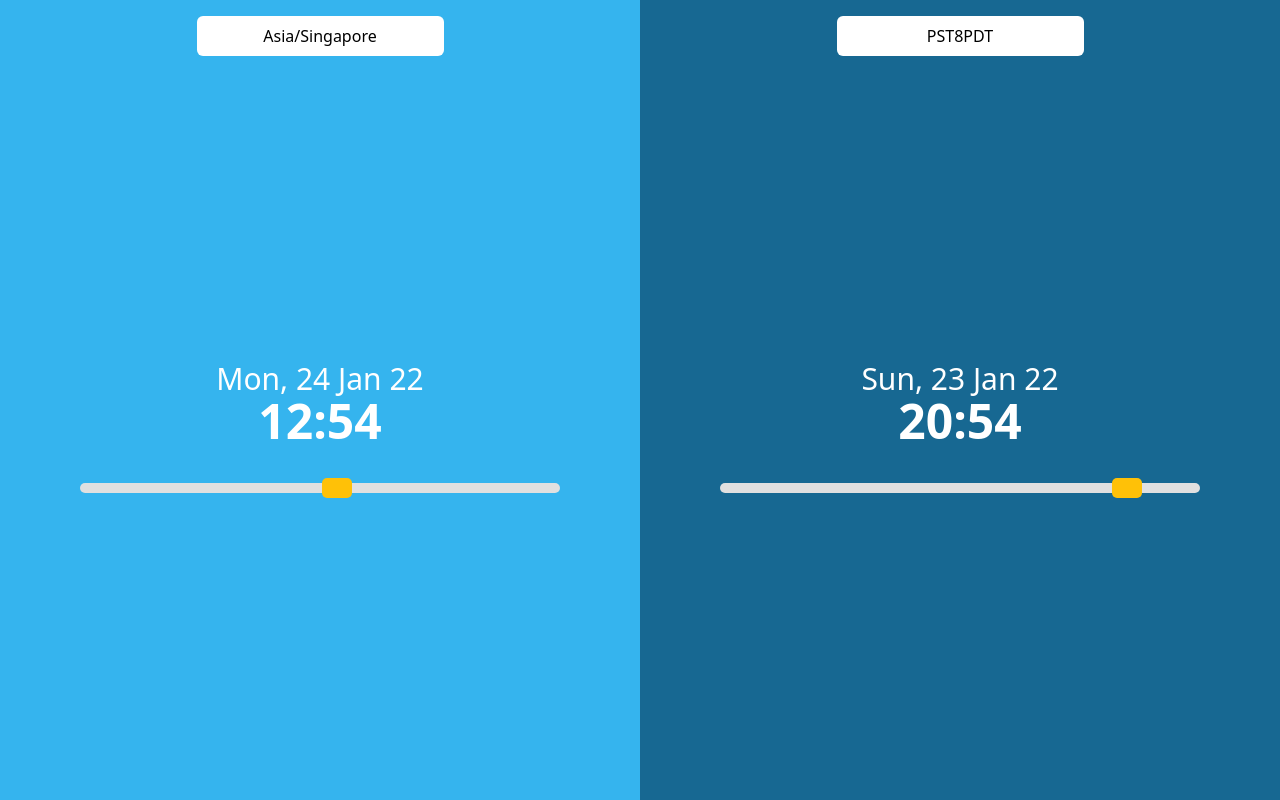
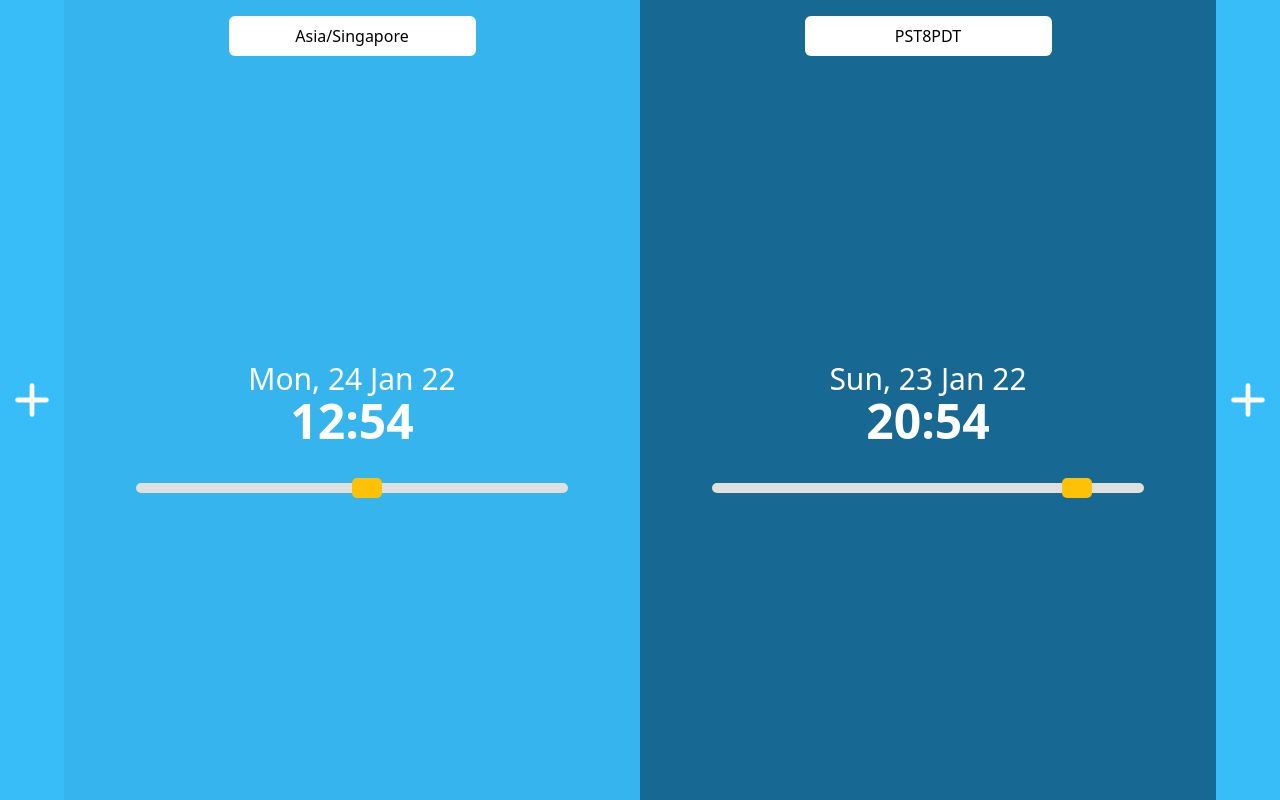
Before and after one commit to owenltm/timeConverter, a React (Create React App) app: page / in a window 1280 px wide. Built offline with nearby package versions, Linux system fonts and the light colour scheme.

Commit message:
add timeinput button

```diff
--- a/package.json
+++ b/package.json
@@ -3,6 +3,7 @@
   "version": "0.1.0",
   "private": true,
   "dependencies": {
+    "@heroicons/react": "^1.0.5",
     "@testing-library/jest-dom": "^5.16.1",
     "@testing-library/react": "^12.1.2",
     "@testing-library/user-event": "^13.5.0",
--- a/src/components/time_converter/TimeConverter.js
+++ b/src/components/time_converter/TimeConverter.js
@@ -1,4 +1,5 @@
 import React, { useState } from 'react';
+import { PlusIcon } from '@heroicons/react/solid';
 import dayjs from 'dayjs';
 import advancedFormat from 'dayjs/plugin/advancedFormat';
 
@@ -7,6 +8,7 @@ import TimeInput from './TimeInput';
 dayjs.extend(advancedFormat)
 
 function TimeConverter(props) {
+  //base times
   const [times, setTimes] = useState([{
     timezone: "Asia/Singapore",
     time: dayjs().tz("Asia/Singapore")
@@ -14,6 +16,20 @@ function TimeConverter(props) {
     timezone: "PST8PDT",
     time: dayjs().tz("PST8PDT")
   }])
+
+  const handleAddTime = (position) => {
+    if(position === 0) {
+      setTimes([{
+        timezone: "PST8PDT",
+        time: dayjs().tz("PST8PDT")
+      }, ...times])
+    } else {
+      setTimes([...times, {
+        timezone: "PST8PDT",
+        time: dayjs().tz("PST8PDT")
+      }])
+    }
+  }
 
   const handleChange = (index, timezone, value) => {
     const tempTime = dayjs(value).tz(timezone);
@@ -36,11 +52,21 @@ function TimeConverter(props) {
 
   return (
     <div className='flex h-screen'>
+      <div className='side-btn-container px-2 bg-sky-400 flex h-screen'>
+        <button onClick={() => handleAddTime(0)}>
+          <PlusIcon className="h-12 w-12 text-white"/>
+        </button>
+      </div>
       {
         times.map((time, index) =>
           <TimeInput key={index} index={index} timeValue={time.time} zoneValue={time.timezone} handleChange={handleChange} />
         )
       }
+      <div className='side-btn-container px-2 bg-sky-400 flex h-screen'>
+        <button onClick={() => handleAddTime(1)}>
+          <PlusIcon className="h-12 w-12 text-white"/>
+        </button>
+      </div>
     </div>
   );
 }
```
Also changed, not shown: 1 other file (tests, documents, lock files or other folders).
